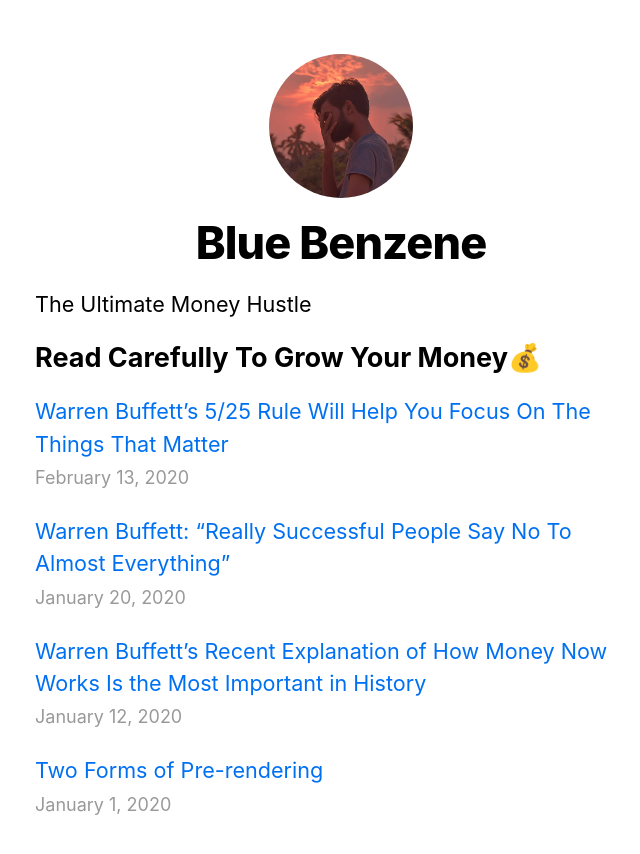
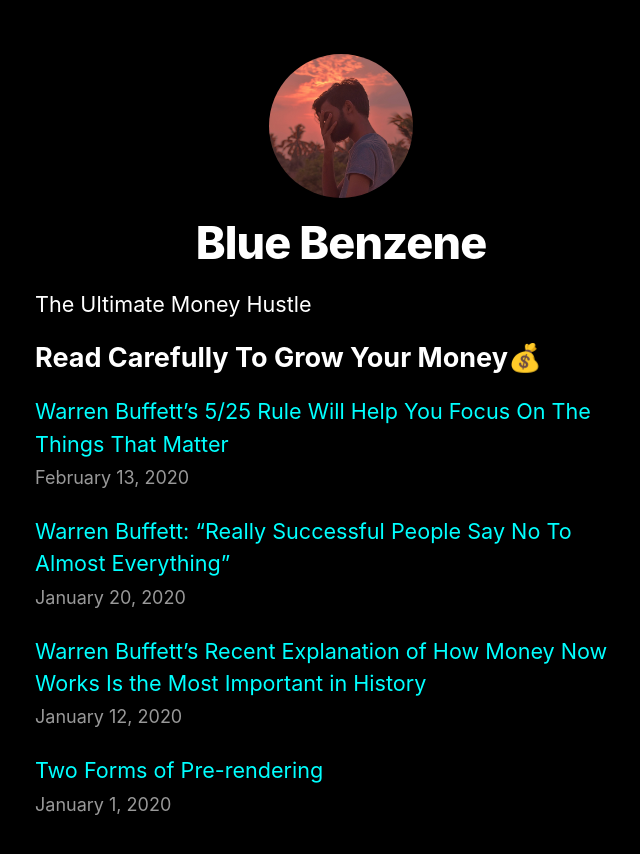
Before and after one commit to akashp209/money_hustle, a Next.js app: page / in a window 1280 px wide. Shown: the top 854 px of the page, without its empty margins (299-939 px from the left). Built offline with nearby package versions, Linux system fonts and the light colour scheme.

Commit message:
Update global.css
change to black

```diff
--- a/styles/global.css
+++ b/styles/global.css
@@ -6,14 +6,16 @@ body {
     Cantarell, Fira Sans, Droid Sans, Helvetica Neue, sans-serif;
   line-height: 1.6;
   font-size: 18px;
+  color: white;
 }
 
 * {
   box-sizing: border-box;
+  background-color: black;
 }
 
 a {
-  color: #0070f3;
+  color: aqua;
   text-decoration: none;
 }
 
```
